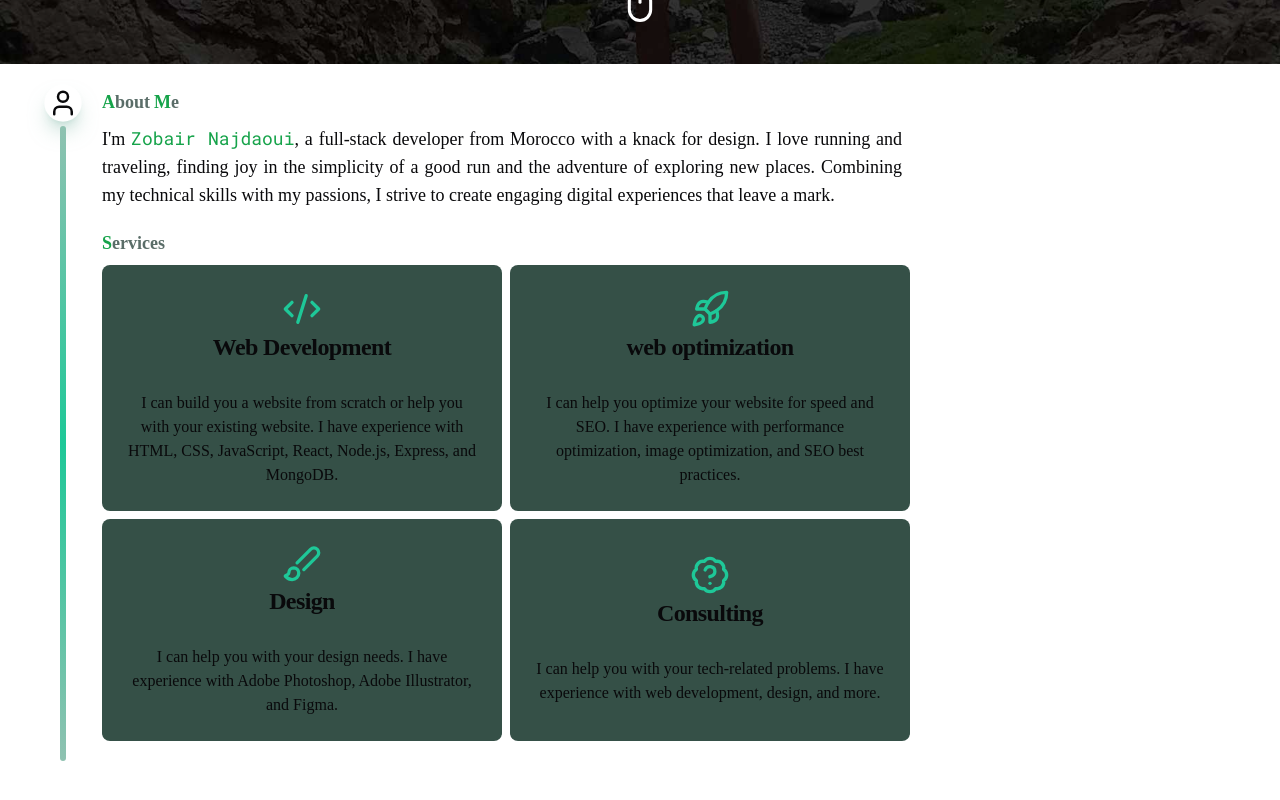
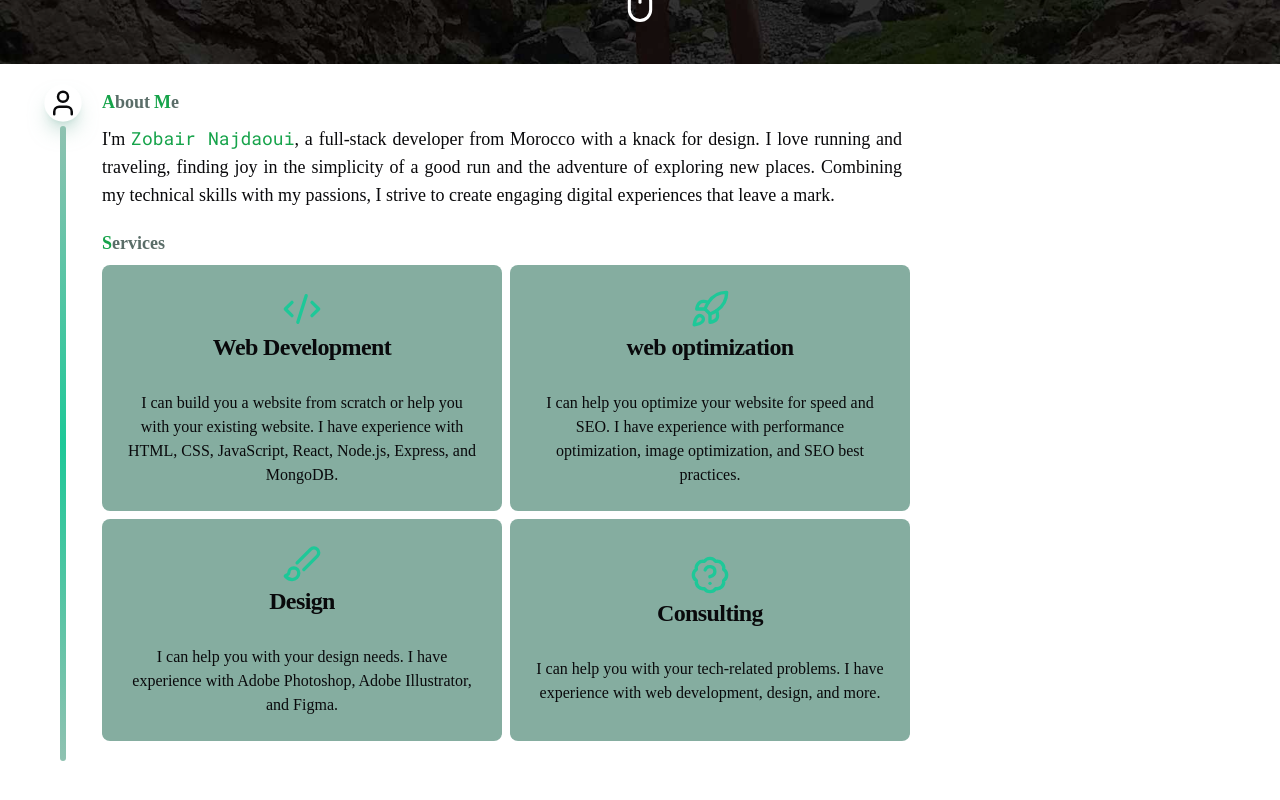
Before and after one commit to ilorez/portfolio, a Next.js app: page / in a window 1280 px wide. Shown: the part 536-1336 px from the top of the page. Built offline with nearby package versions, Linux system fonts and the light colour scheme.

Commit message:
refactor: Update services background color in globals.css

```diff
--- a/app/globals.css
+++ b/app/globals.css
@@ -37,7 +37,7 @@
     --i-about-from: 160 29% 66%;
     --i-about-via: 163 74% 45%;
     --i-about-to: 160 29% 66%;
-    --i-services-bg: 160 20% 26%;
+    --i-services-bg: 160 20% 60%;
     --i-services-icon: 163 74% 45%;
     --i-fun-facts-bg: 160 20% 26%;
     --i-fun-facts-icon: 163 74% 45%;
```
